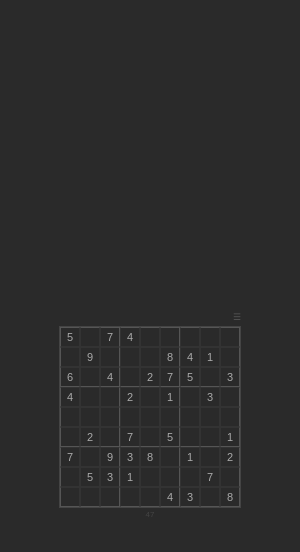
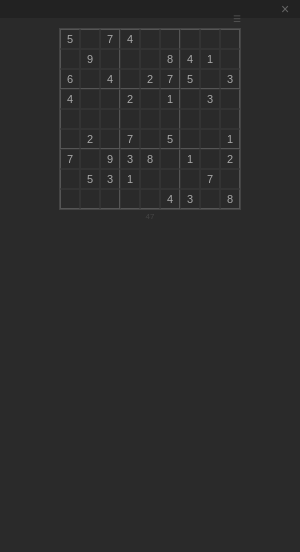
Before and after one commit to BigCatMellow/grid, an Electron app: page sudoku_discreet.html in a window 300 px wide. Drawn offline with Linux system fonts and the light colour scheme.

Commit message:
Add files via upload

```diff
--- a/sudoku_discreet.html
+++ b/sudoku_discreet.html
@@ -6,8 +6,12 @@
     <title>Grid</title>
     <style>
         * { margin: 0; padding: 0; box-sizing: border-box; }
-        body { font-family: Arial, sans-serif; background: #2a2a2a; display: flex; align-items: center; justify-content: center; min-height: 100vh; }
-        .container { position: relative; }
+        body { font-family: Arial, sans-serif; background: #2a2a2a; display: flex; flex-direction: column; align-items: center; min-height: 100vh; }
+        .titlebar { width: 100%; height: 18px; display: flex; background: #222; -webkit-app-region: drag; }
+        .drag-region { flex: 1; }
+        .close-btn { width: 30px; height: 18px; border: none; background: transparent; color: #666; font-size: 14px; cursor: pointer; -webkit-app-region: no-drag; }
+        .close-btn:hover { background: #c42b1c; color: #fff; }
+        .container { position: relative; margin-top: 10px; }
         #grid { display: grid; grid-template-columns: repeat(9, 20px); gap: 0; background: #1a1a1a; border: 1px solid #444; }
         .cell { width: 20px; height: 20px; border: 1px solid #333; display: flex; align-items: center; justify-content: center; font-size: 11px; cursor: pointer; background: #2a2a2a; color: #888; user-select: none; position: relative; }
         .cell.selected { background: #3d4a5c; }
@@ -41,6 +45,10 @@
     </style>
 </head>
 <body>
+    <div class="titlebar">
+        <span class="drag-region"></span>
+        <button class="close-btn" onclick="window.close()">×</button>
+    </div>
     <div class="container">
         <button class="menu-btn" onclick="toggleMenu()">☰</button>
         <div class="menu" id="menu">
```
Also changed, not shown: main.js (+16 -4 lines), package.json (+23 -2 lines).
